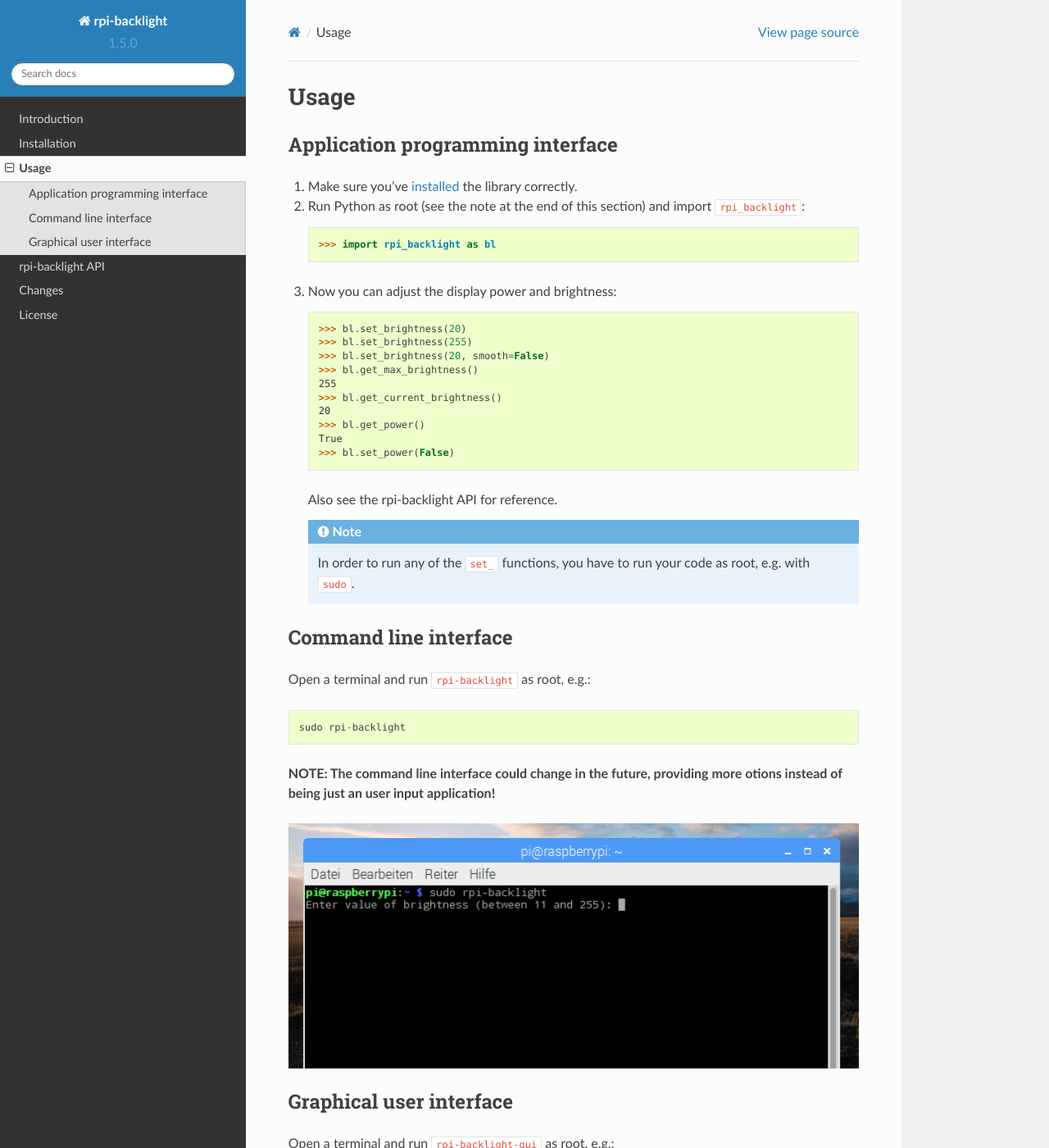
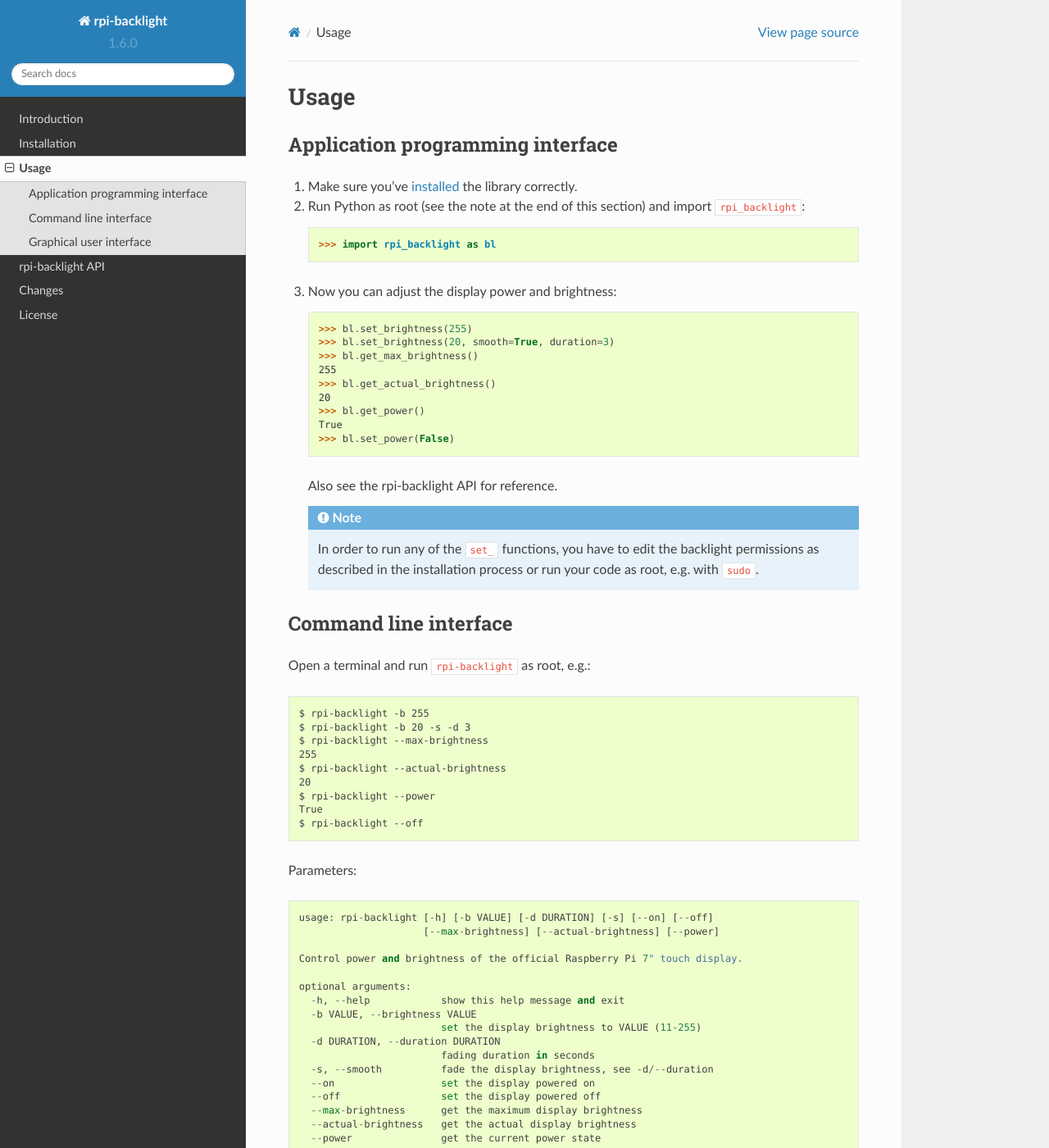
Before and after one commit to linusg/rpi-backlight, a Sphinx documentation site: the page built from docs/usage.rst, in a window 1280 px wide and 1400 px high. Shown: the whole window at 82% size. Built offline with Sphinx 7.4.7 and the Read the Docs theme 2.0.0, drawn with Linux system fonts in a browser that asks for light colours; some of the changed text lies outside the part shown.

```diff
--- a/docs/conf.py
+++ b/docs/conf.py
@@ -55,7 +55,7 @@ master_doc = 'index'
 
 # General information about the project.
 project = 'rpi-backlight'
-copyright = '2016, Linus Groh'
+copyright = '2017, Linus Groh'
 author = 'Linus Groh'
 
 # The version info for the project you're documenting, acts as replacement for
@@ -139,7 +139,7 @@ html_theme = 'sphinx_rtd_theme'
 # The name for this set of Sphinx documents.
 # "<project> v<release> documentation" by default.
 #
-# html_title = 'rpi-backlight v1.4.0'
+# html_title = 'rpi-backlight v1.6.0'
 
 # A shorter title for the navigation bar.  Default is the same as html_title.
 #
--- a/docs/installation.rst
+++ b/docs/installation.rst
@@ -32,8 +32,9 @@ Installation process
    As an alternative you can get the source code from GitHub_ and install it
    using the setup script::
 
-    sudo python setup.py install
-
+    git clone https://github.com/linusg/rpi-backlight.git
+    cd rpi-backlight
+    sudo python3 setup.py install
 
    **Note:** You may need to edit the backlight rules file in order to run the code::
 
--- a/docs/usage.rst
+++ b/docs/usage.rst
@@ -12,12 +12,11 @@ Application programming interface
 
 #. Now you can adjust the display power and brightness::
 
-    >>> bl.set_brightness(20)
     >>> bl.set_brightness(255)
-    >>> bl.set_brightness(20, smooth=False)
+    >>> bl.set_brightness(20, smooth=True, duration=3)
     >>> bl.get_max_brightness()
     255
-    >>> bl.get_current_brightness()
+    >>> bl.get_actual_brightness()
     20
     >>> bl.get_power()
     True
@@ -26,20 +25,44 @@ Application programming interface
    Also see the :ref:`rpi-backlight API` for reference.
 
    .. note::
-      In order to run any of the ``set_`` functions, you have to run your
-      code as root, e.g. with ``sudo``.
+      In order to run any of the ``set_`` functions, you have to edit the
+      backlight permissions as described in the installation process or run
+      your code as root, e.g. with ``sudo``.
 
 Command line interface
 ----------------------
 
 Open a terminal and run ``rpi-backlight`` as root, e.g.::
 
-    sudo rpi-backlight
+    $ rpi-backlight -b 255
+    $ rpi-backlight -b 20 -s -d 3
+    $ rpi-backlight --max-brightness
+    255
+    $ rpi-backlight --actual-brightness
+    20
+    $ rpi-backlight --power
+    True
+    $ rpi-backlight --off
 
-**NOTE: The command line interface could change in the future, providing more otions instead of being just an user input application!**
+Parameters::
 
-.. image:: https://raw.githubusercontent.com/linusg/rpi-backlight/master/docs/cli.png
-   :alt: Command Line Interface
+    usage: rpi-backlight [-h] [-b VALUE] [-d DURATION] [-s] [--on] [--off]
+                         [--max-brightness] [--actual-brightness] [--power]
+
+    Control power and brightness of the official Raspberry Pi 7" touch display.
+
+    optional arguments:
+      -h, --help            show this help message and exit
+      -b VALUE, --brightness VALUE
+                            set the display brightness to VALUE (11-255)
+      -d DURATION, --duration DURATION
+                            fading duration in seconds
+      -s, --smooth          fade the display brightness, see -d/--duration
+      --on                  set the display powered on
+      --off                 set the display powered off
+      --max-brightness      get the maximum display brightness
+      --actual-brightness   get the actual display brightness
+      --power               get the current power state
 
 Graphical user interface
 ------------------------
```
Also changed, not shown: CHANGES.rst (+9 -0 lines), README.rst (+13 -17 lines), rpi_backlight.py (+64 -24 lines), setup.py (+7 -4 lines).
